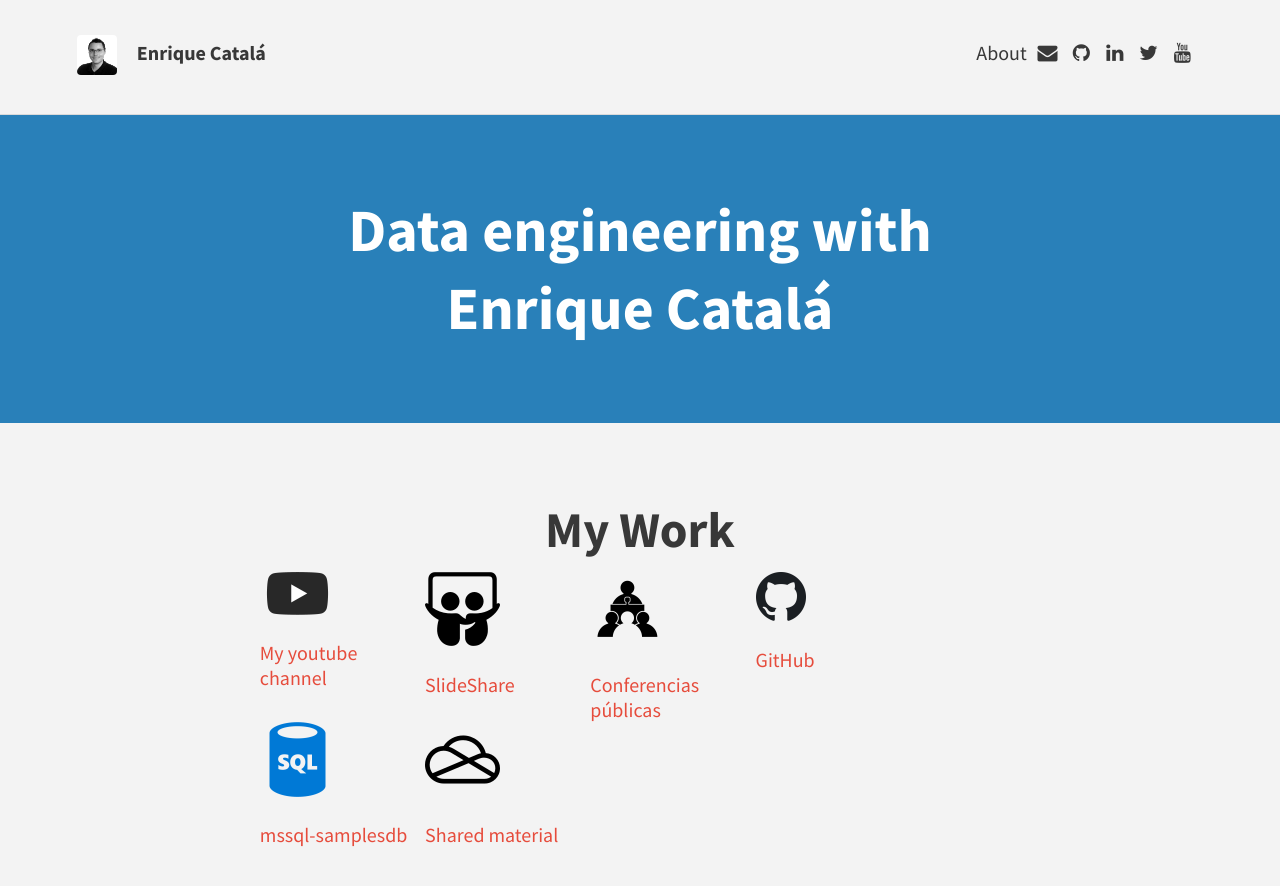
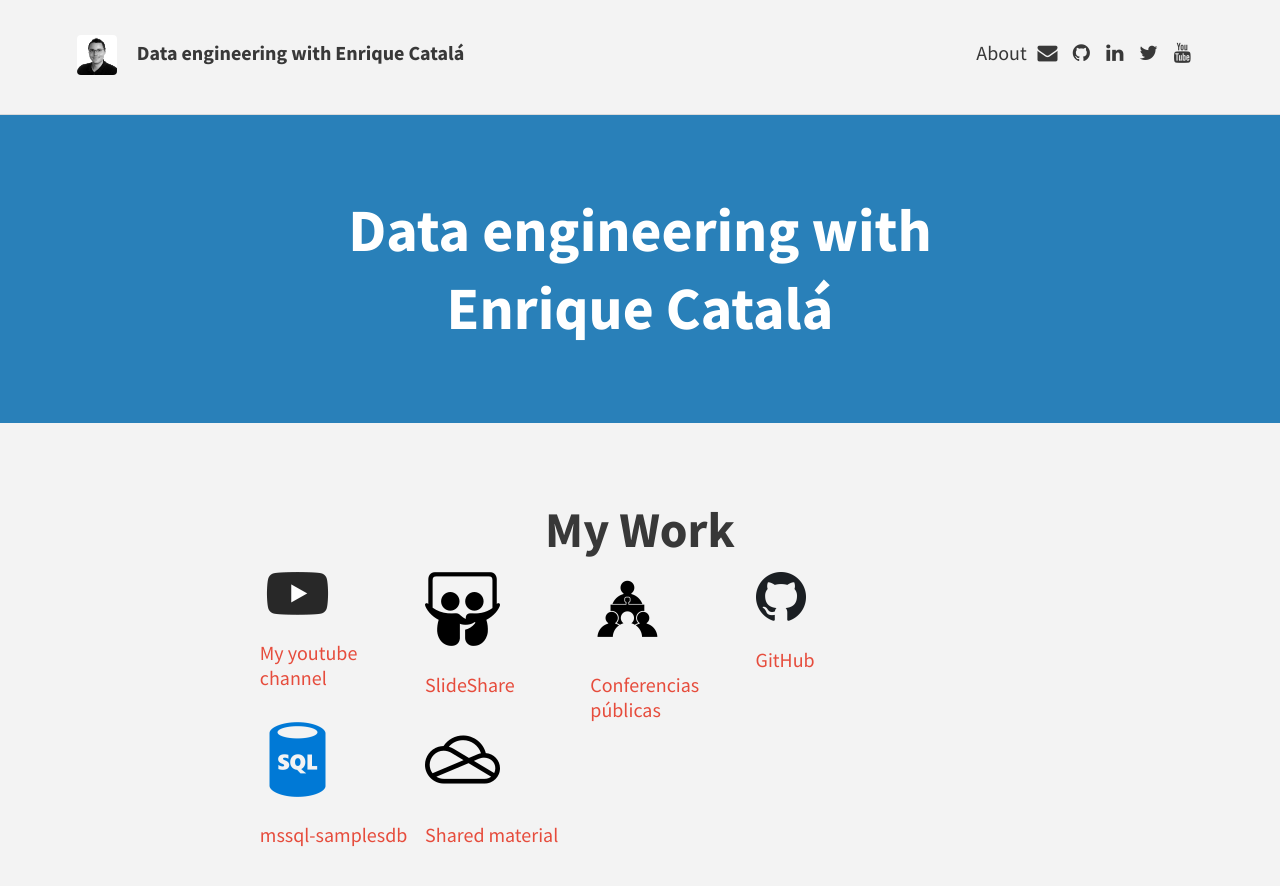
Before and after one commit to enriquecatala/enriquecatala.github.io, a Jekyll site: the page built from index.html, in a window 1280 px wide and 900 px high. Shown: the top 886 px of the window. Built offline with Jekyll 4.4.1, drawn with Linux system fonts in a browser that asks for light colours; nearby versions of some CDN libraries; the list of posts is cut into pages by our own code; comment, search, counter and statistics services are not loaded.

Commit message:
little theme update

```diff
--- a/_config.yml
+++ b/_config.yml
@@ -6,7 +6,7 @@
 # THEME-SPECIFIC CONFIGURATION
 theme_settings:
   # Meta
-  title: Enrique Catalá
+  title: Data engineering with Enrique Catalá
   #avatar: avatar.png
   avatar: enrique.jpg
   gravatar: # Email MD5 hash
@@ -74,8 +74,6 @@
   sass_dir: _sass
   style: :compressed
 
-plugins: [jekyll-paginate]
-
 # Tipue search settings
 tipue_search:
   include:
@@ -85,9 +83,10 @@
     files: [search.html]
 
 # https://github.com/jekyll/jekyll-redirect-from
-gems:
+plugins:
   - jekyll-sitemap
   - jekyll-redirect-from
+  - jekyll-paginate
 
 # https://github.com/jekyll/jekyll-redirect-from
 whitelist:
--- a/_includes/head.html
+++ b/_includes/head.html
@@ -1,6 +1,8 @@
 <head>
 	<meta charset="utf-8">
+	<meta http-equiv="Content-Language" content="en" />
 	<title>{% if page.title %}{{ page.title }} |{% endif %} {{ site.theme_settings.title }}</title>
+	<!--<tittle>Enrique Catalá bañuls trololol</tittle>-->
 	<meta name="description" content="{% if page.excerpt %}{{ page.excerpt | strip_html | strip_newlines | truncate: 160 }}{% else %}{{ site.theme_settings.description }}{% endif %}">
 	<meta name="viewport" content="width=device-width, initial-scale=1">
 	<meta http-equiv="X-Frame-Options" content="sameorigin">
```
Also changed, not shown: 4 other files.
